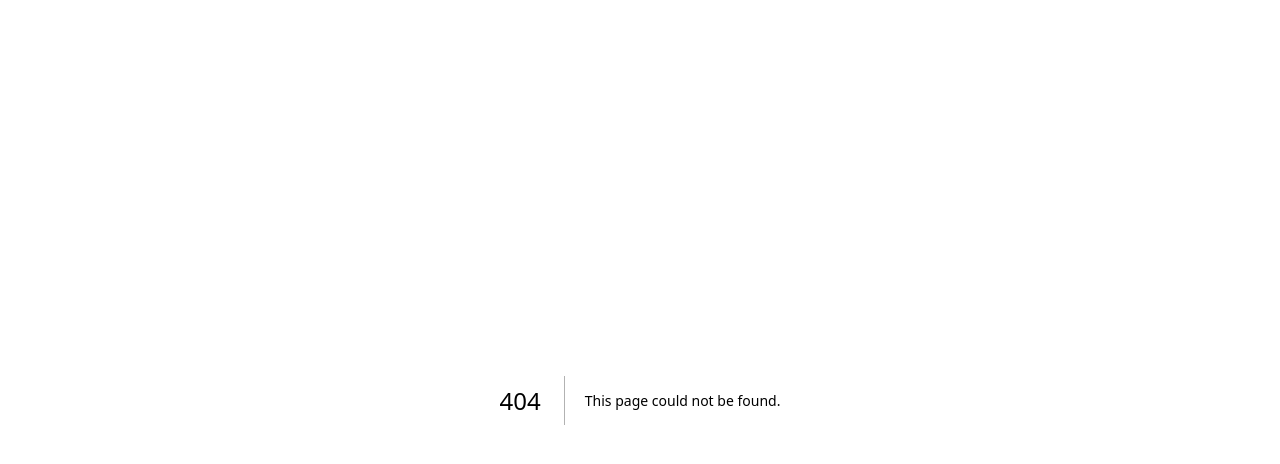
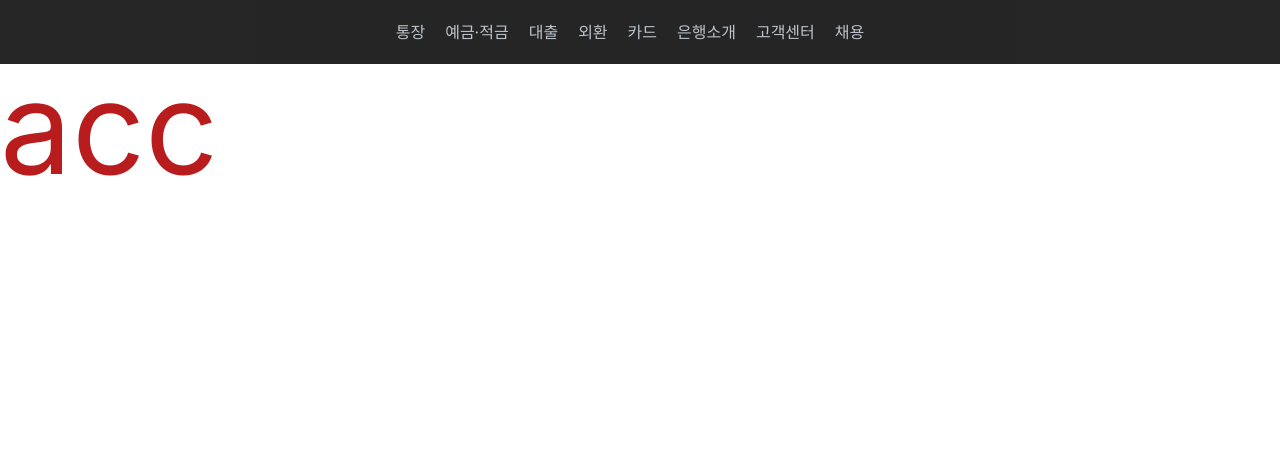
Before and after one commit to zae-hyeong/TossBank-clone, a Next.js app: page /product-service/account in a window 1280 px wide. Before the commit this address had no page. Shown: the top 464 px of the page. Built offline with nearby package versions, Linux system fonts and the light colour scheme.

Commit message:
[feat] add product-service pages

```diff
--- a/src/app/layout.tsx
+++ b/src/app/layout.tsx
@@ -1,8 +1,49 @@
 import type { Metadata } from "next";
 import { Inter } from "next/font/google";
 import "./globals.css";
+import HeaderNavigationMenu from "@/public/class/HeaderNavigationMenu";
+import Link from "next/link";
 
 const inter = Inter({ subsets: ["latin"] });
+
+const navMenu = [
+  new HeaderNavigationMenu({
+    title: "통장",
+    path: "/product-service/account",
+    navId: "acc1",
+  }),
+  new HeaderNavigationMenu({
+    title: "예금·적금",
+    path: "/product-service/savings",
+    navId: "de-sa",
+  }),
+  new HeaderNavigationMenu({
+    title: "대출",
+    path: "/product-service/loan",
+    navId: "loan",
+  }),
+  new HeaderNavigationMenu({
+    title: "외환",
+    path: "/product-service/foreign-exchange",
+    navId: "foreign-exchange",
+  }),
+  new HeaderNavigationMenu({
+    title: "카드",
+    path: "/product-service/card",
+    navId: "card",
+  }),
+  new HeaderNavigationMenu({
+    title: "은행소개",
+    path: "/about/introduce",
+    navId: "introduce",
+  }),
+  new HeaderNavigationMenu({
+    title: "고객센터",
+    path: "/customer",
+    navId: "service",
+  }),
+  new HeaderNavigationMenu({ title: "채용", path: "/recruit", navId: "rec" }),
+];
 
 export const metadata: Metadata = {
   title: "Create Next App",
@@ -15,8 +56,22 @@ export default function RootLayout({
   children: React.ReactNode;
 }>) {
   return (
-    <html lang="en">
-      <body className={inter.className}>{children}</body>
+    <html lang="ko">
+      <body className={inter.className}>
+        <header className="w-full h-16 bg-black opacity-85">
+          <nav className="h-full flex justify-center items-center">
+            {/* <img src={Logo} alt="" /> */}
+            <ul className="flex text-sub">
+              {navMenu.map((menu) => (
+                <li key={menu.navId} className="mr-5">
+                  <Link href={menu.path}>{menu.title}</Link>
+                </li>
+              ))}
+            </ul>
+          </nav>
+        </header>
+        {children}
+      </body>
     </html>
   );
 }
--- a/src/app/page.tsx
+++ b/src/app/page.tsx
@@ -1,32 +1,6 @@
-// import Logo from "../../public/logo-bank-mono-light.svg"
-import Image from 'next/image'
-import Logo from "@/public/logo-bank-mono-light.svg"
-import HeaderNavigationMenu from '@/public/class/HeaderNavigationMenu';
-
-const navMenu = [
-  new HeaderNavigationMenu({title: '통장', path: 'account', navId: 'acc1'}),
-  new HeaderNavigationMenu({title: '예금·적금', path: 'deposit-saving', navId: 'de-sa'}),
-  new HeaderNavigationMenu({title: '대출', path: 'loan', navId: 'loan'}),
-  new HeaderNavigationMenu({title: '외환', path: 'foreign-exchange', navId: 'foreign-exchange'}),
-  new HeaderNavigationMenu({title: '카드', path: 'card', navId: 'card'}),
-  new HeaderNavigationMenu({title: '은행소개', path: 'introduce', navId: 'introduce'}),
-  new HeaderNavigationMenu({title: '고객센터', path: 'customer-service', navId: 'service'}),
-  new HeaderNavigationMenu({title: '채용', path: 'recruit', navId: 'rec'}),
-]
-
 export default function Home() {
   return (
-    <main className="">
-     {/* <Image src={Logo} alt={'main logo'} /> */}
-     {/* <Logo /> */}
-      <header className='w-full h-16 bg-black opacity-85'>
-        <nav className='h-full flex justify-center items-center'>
-          {/* <img src={Logo} alt="" /> */}
-          <ul className='flex text-sub'>
-            {navMenu.map(menu => <li key={menu.navId} className='mr-5'>{menu.title}</li>)}
-          </ul>
-        </nav>
-      </header>
+    <main>
     </main>
   );
 }
--- /dev/null
+++ b/src/app/product-service/account/layout.tsx
@@ -0,0 +1,7 @@
+export default function AccountLayout({
+  children,
+}: Readonly<{
+  children: React.ReactNode;
+}>) {
+  return <>{children}</>;
+}
--- /dev/null
+++ b/src/app/product-service/account/page.tsx
@@ -0,0 +1,3 @@
+export default function Account() {
+  return <h1 className="text-9xl text-red-700">acc</h1>
+}
--- /dev/null
+++ b/src/app/product-service/card/layout.tsx
@@ -0,0 +1,5 @@
+export default function CardLayout({
+  children,
+}: Readonly<{ children: React.ReactNode }>) {
+  return <>{children}</>;
+}
--- /dev/null
+++ b/src/app/product-service/card/page.tsx
@@ -0,0 +1,3 @@
+export default function Card() {
+  return <></>;
+}
--- /dev/null
+++ b/src/app/product-service/foreign-exchange/layout.tsx
@@ -0,0 +1,5 @@
+export default function ForeignExchangeLayout({
+  children,
+}: Readonly<{ children: React.ReactNode }>) {
+  return <>{children}</>;
+}
--- /dev/null
+++ b/src/app/product-service/foreign-exchange/page.tsx
@@ -0,0 +1,3 @@
+export default function ForeignExchange() {
+  return <></>;
+}
--- /dev/null
+++ b/src/app/product-service/loan/layout.tsx
@@ -0,0 +1,7 @@
+export default function LoanLayout({
+  children,
+}: Readonly<{
+  children: React.ReactNode;
+}>) {
+  return <>{children}</>;
+}
--- /dev/null
+++ b/src/app/product-service/loan/page.tsx
@@ -0,0 +1,3 @@
+export default function Loan() {
+  return <></>;
+}
--- /dev/null
+++ b/src/app/product-service/savings/layout.tsx
@@ -0,0 +1,10 @@
+export default function SavingsLayout({
+  children,
+}: Readonly<{
+  children: React.ReactNode;
+}>) {
+  return (
+    <>{children}
+    </>
+  );
+}
--- /dev/null
+++ b/src/app/product-service/savings/page.tsx
@@ -0,0 +1,3 @@
+export default function Savings() {
+  return <h1>saving</h1>
+}
```
